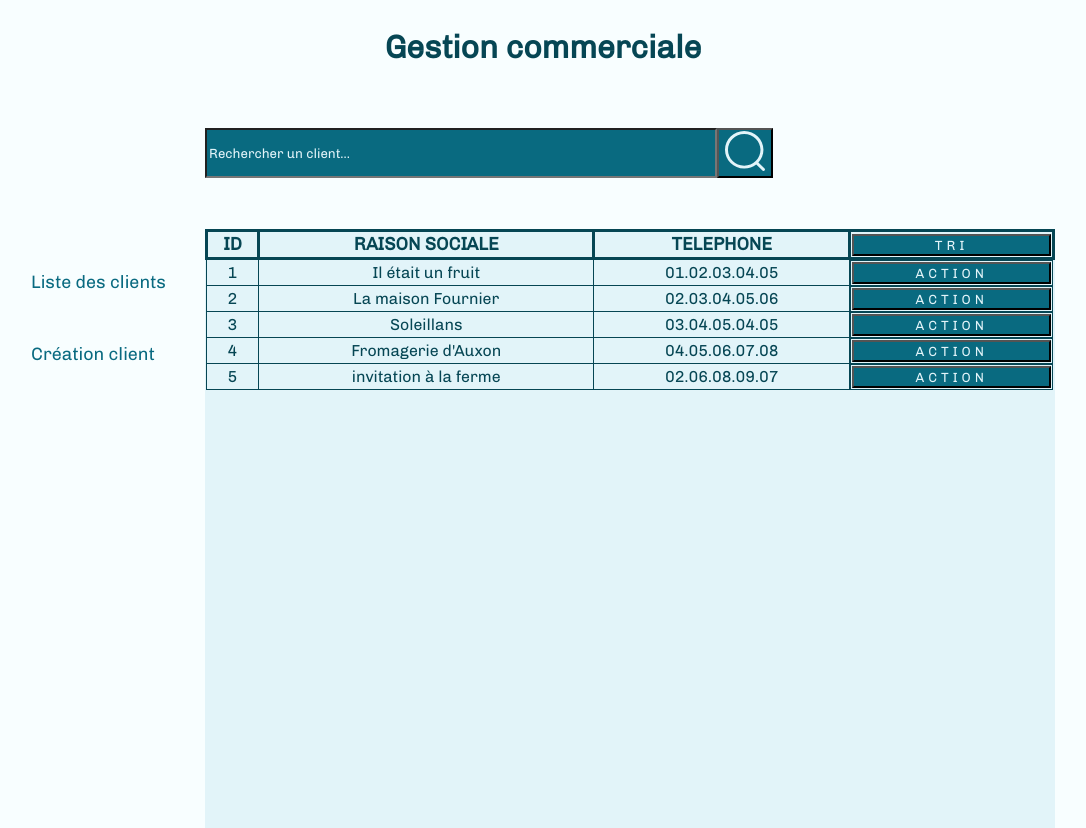
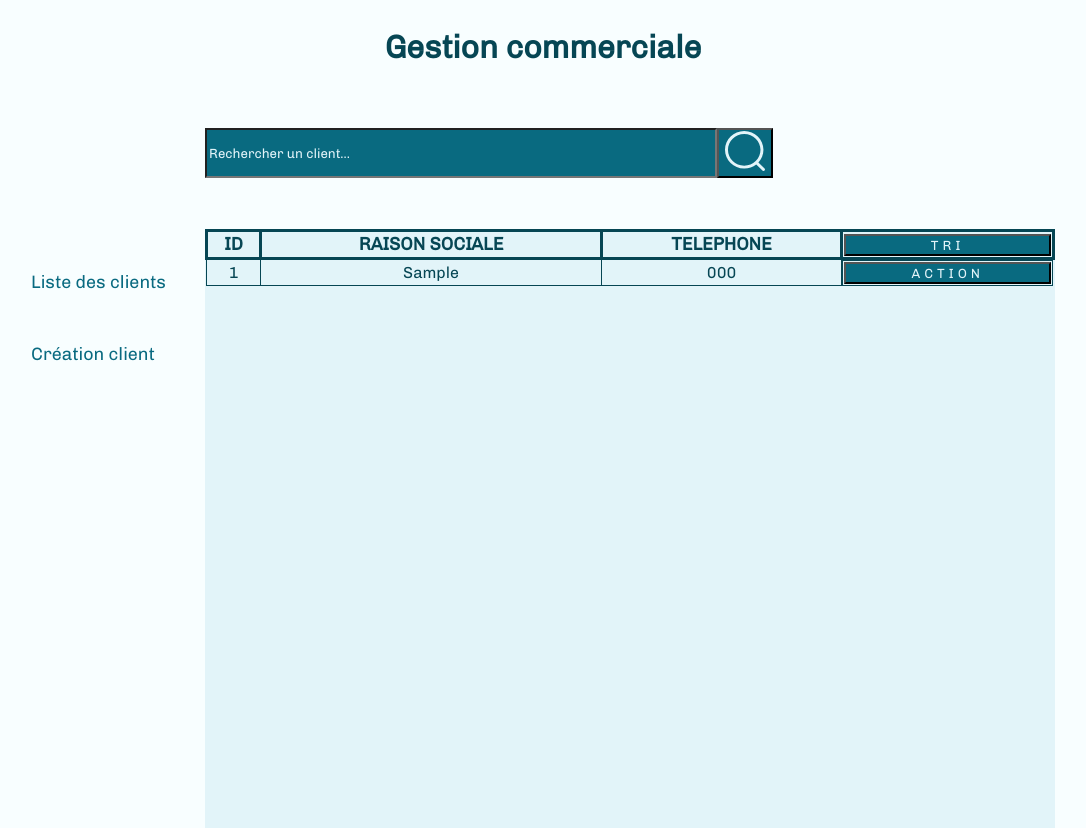
Before and after one commit to AlexRovere/Mission2, a PHP site: page /listeClient.php in a window 1280 px wide. Shown: the part 314-1142 px from the top of the page, without its empty margins (97-1183 px from the left). Run offline with PHP 8.4, Linux system fonts and the light colour scheme; tables that the repository leaves empty or names only in its code hold one stand-in row (values such as "Sample post").

Commit message:
Update listeClient.php

```diff
--- a/listeClient.php
+++ b/listeClient.php
@@ -32,9 +32,27 @@
             </thead>
             <tbody class="corpsTableauClient">
                 <tr>
-                    <td>1</td>
-                    <td>Il était un fruit</td>
-                    <td>01.02.03.04.05</td>
+
+
+                <?php
+                try
+                {
+                    $bdd = new PDO('mysql:host=localhost;dbname=abi;charset=utf8', 'root', '');
+                }
+                catch (Exception $e)
+                {
+                    die('Erreur : ' . $e->getMessage());
+                }
+
+                $reponse = $bdd->query('SELECT idClient, raisonSociale, telephoneClient FROM client');
+
+                while($donnees = $reponse->fetch())
+                {
+                ?>
+
+                    <td><?php echo $donnees['idClient'];?></td>
+                    <td><?php echo $donnees['raisonSociale'];?></td>
+                    <td><?php echo $donnees['telephoneClient'];?></td>
                     <td class="dropdown">
                         <button class="tableauClientButton actionButton">ACTION</button>
                         <ul class="dropdownContent">
@@ -47,65 +65,11 @@
                     </td>
                 </tr>
                 <tr>
-                    <td>2</td>
-                    <td>La maison Fournier</td>
-                    <td>02.03.04.05.06</td>
-                    <td class="dropdown">
-                        <button class="tableauClientButton actionButton">ACTION</button>
-                        <ul class="dropdownContent">
-                            <li><a href="#">Fiche client</a></li>
-                            <li><a href="#">Liste contact</a></li>
-                            <li><a href="#">Liste documents</a></li>
-                            <li><a href="#">Modifier</a></li>
-                            <li><a href="#">Supprimer</a></li>
-                        </ul>
-                    </td>
-                </tr>
-                <tr>
-                    <td>3</td>
-                    <td>Soleillans</td>
-                    <td>03.04.05.04.05</td>
-                    <td class="dropdown">
-                        <button class="tableauClientButton actionButton">ACTION</button>
-                        <ul class="dropdownContent">
-                            <li><a href="#">Fiche client</a></li>
-                            <li><a href="#">Liste contact</a></li>
-                            <li><a href="#">Liste documents</a></li>
-                            <li><a href="#">Modifier</a></li>
-                            <li><a href="#">Supprimer</a></li>
-                        </ul>
-                    </td>
-                </tr>
-                <tr>
-                    <td>4</td>
-                    <td>Fromagerie d'Auxon</td>
-                    <td>04.05.06.07.08</td>
-                    <td class="dropdown">
-                        <button class="tableauClientButton actionButton">ACTION</button>
-                        <ul class="dropdownContent">
-                            <li><a href="#">Fiche client</a></li>
-                            <li><a href="#">Liste contact</a></li>
-                            <li><a href="#">Liste documents</a></li>
-                            <li><a href="#">Modifier</a></li>
-                            <li><a href="#">Supprimer</a></li>
-                        </ul>
-                    </td>
-                </tr>
-                <tr>
-                    <td>5</td>
-                    <td>invitation à la ferme</td>
-                    <td>02.06.08.09.07</td>
-                    <td class="dropdown">
-                        <button class="tableauClientButton actionButton">ACTION</button>
-                        <ul class="dropdownContent">
-                            <li><a href="#">Fiche client</a></li>
-                            <li><a href="#">Liste contact</a></li>
-                            <li><a href="#">Liste documents</a></li>
-                            <li><a href="#">Modifier</a></li>
-                            <li><a href="#">Supprimer</a></li>
-                        </ul>
-                    </td>
-                </tr>
+
+                <?php
+                }
+                ?>
+
             </tbody>
         </table>
     </div>
```
